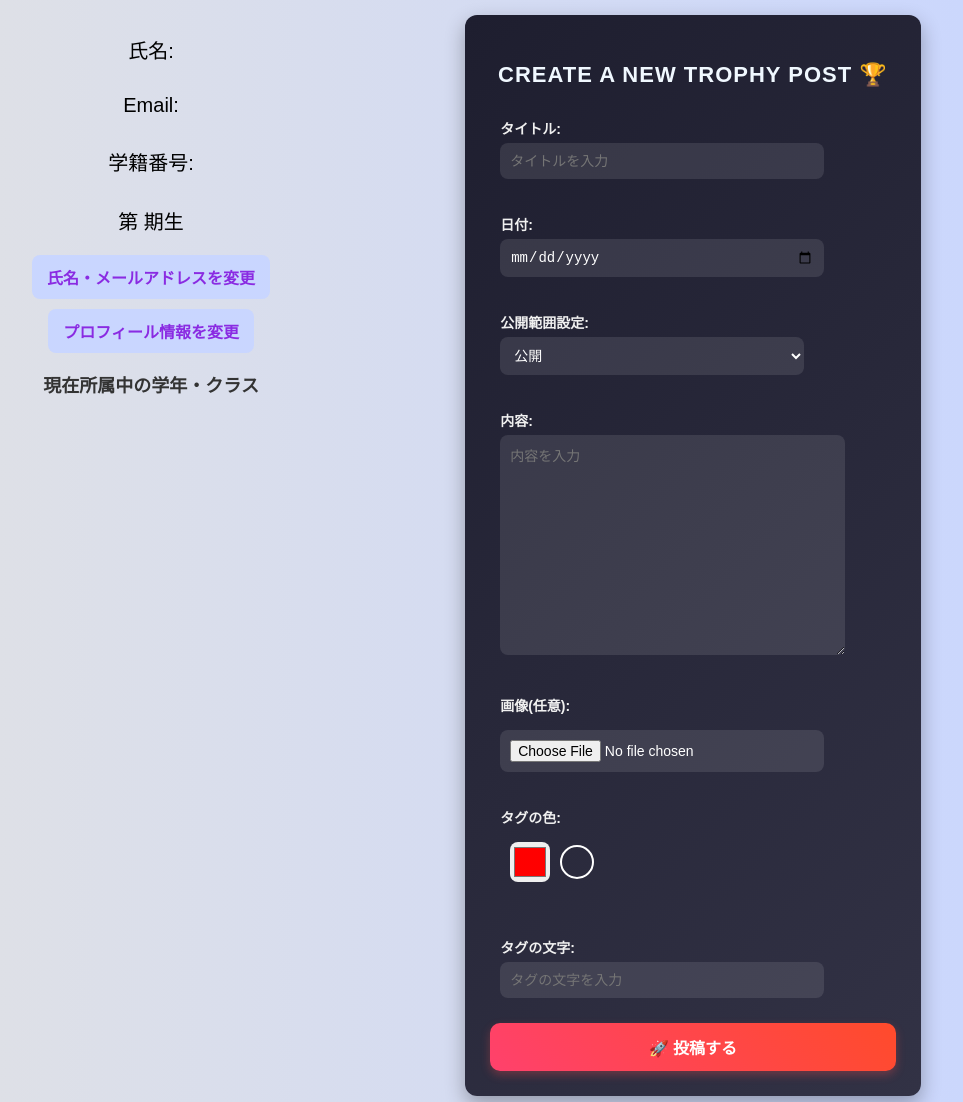
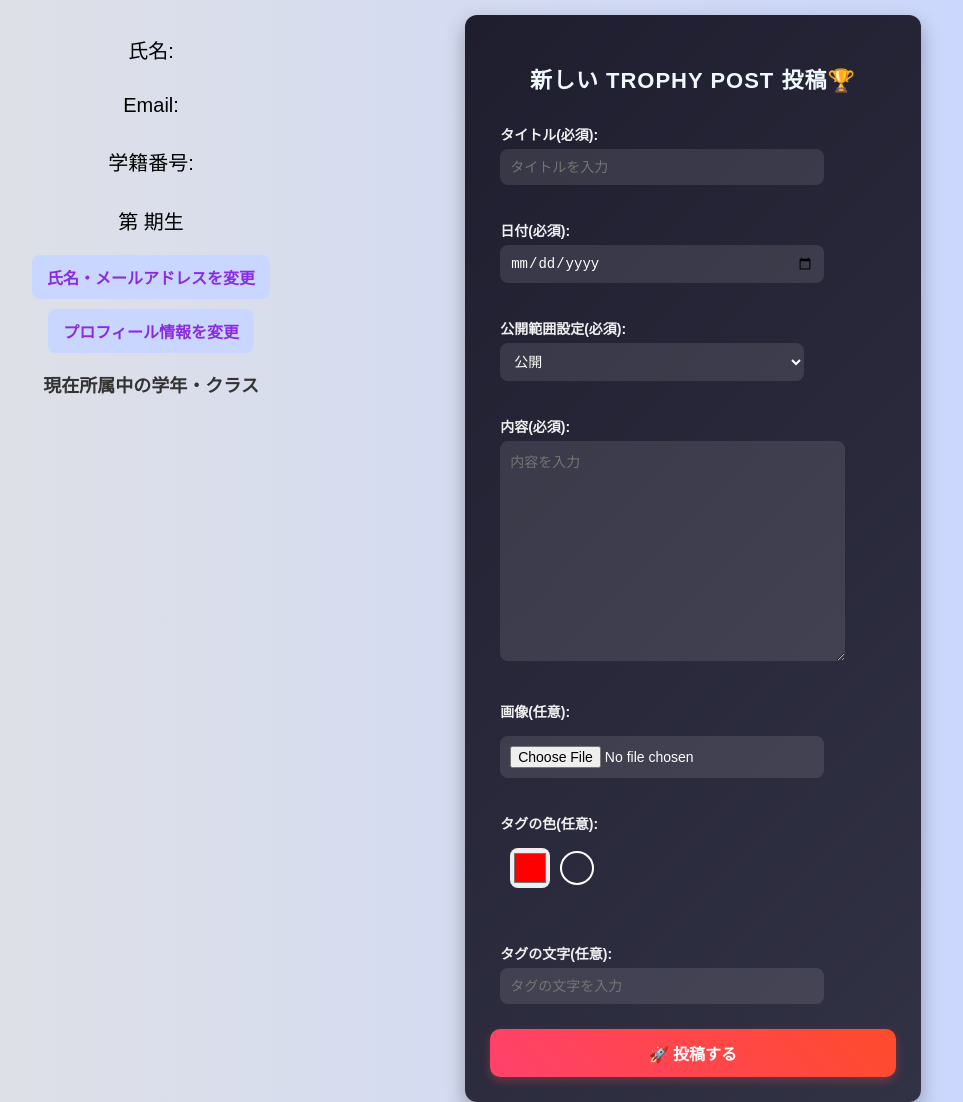
Before and after one commit to kazuaki26/trophy-Ver1, a plain HTML site: page EditProfile.html in a window 1280 px wide. Shown: the part 140-1242 px from the top of the page, without its empty margins (211-1174 px from the left). Drawn offline with nearby package versions, Linux system fonts and the light colour scheme; no server answers.

Commit message:
微調整

```diff
--- a/EditProfile.html
+++ b/EditProfile.html
@@ -571,20 +571,20 @@ h3 {
 
     <!-- Trophy Room Section -->
     <div class="edit-section trophy-post" id="trophyRoomSection" style="width: 40%;">
-        <h3 class="trophy-title">Create a New Trophy Post 🏆</h3>
+        <h3 class="trophy-title">新しい Trophy Post 投稿🏆</h3>
 
         <div class="trophy-form-group">
-            <label for="postTitle">タイトル:</label>
+            <label for="postTitle">タイトル(必須):</label>
             <input type="text" id="postTitle" class="trophy-input" placeholder="タイトルを入力" required>
         </div>
 
         <div class="trophy-form-group">
-            <label for="postDate">日付:</label>
+            <label for="postDate">日付(必須):</label>
             <input type="date" id="postDate" class="trophy-input" required>
         </div>
 
         <div class="trophy-form-group">
-            <label for="postVisibility">公開範囲設定:</label>
+            <label for="postVisibility">公開範囲設定(必須):</label>
             <select id="postVisibility" class="trophy-input">
                 <option value="public">公開</option>
                 <option value="friends">学校関係者のみ</option>
@@ -593,7 +593,7 @@ h3 {
         </div>
 
         <div class="trophy-form-group">
-            <label for="postContent">内容:</label>
+            <label for="postContent">内容(必須):</label>
             <textarea id="postContent" class="trophy-input" placeholder="内容を入力" style="height: 200px; width: 160%;"></textarea>
         </div>
 
@@ -603,7 +603,7 @@ h3 {
         </div>
 
         <div class="trophy-form-group">
-            <label for="tagColor">タグの色:</label>
+            <label for="tagColor">タグの色(任意):</label>
             <div class="trophy-tag-container">
                 <input type="color" id="TagColor" class="trophy-color-input" value="#ff0000">
                 <span id="selectedTagColor" class="trophy-tag-preview"></span>
@@ -611,7 +611,7 @@ h3 {
         </div>
 
         <div class="trophy-form-group">
-            <label for="tagText">タグの文字:</label>
+            <label for="tagText">タグの文字(任意):</label>
             <input type="text" id="tagText" class="trophy-input" placeholder="タグの文字を入力">
         </div>
 
```
Also changed, not shown: teacherControl.html (+2 -2 lines), top-public-page.html (line endings or trailing spaces).
